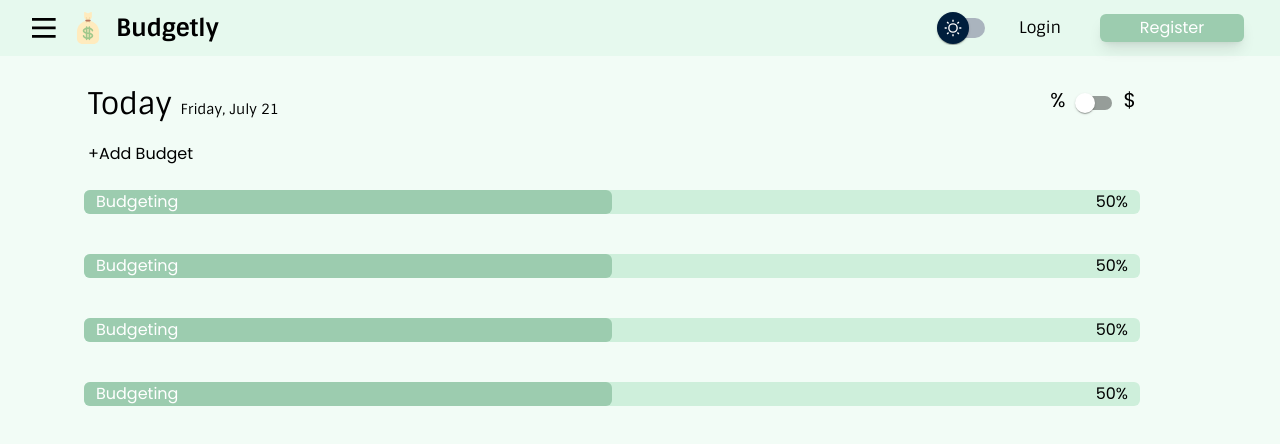
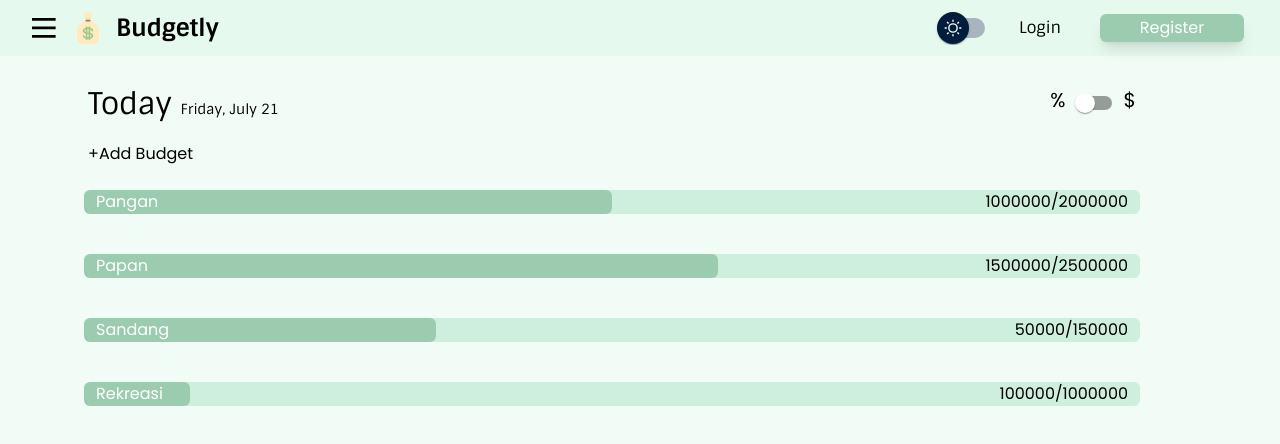
Before and after one commit to AndiRaihan/budgetly-frontend, a React (Vite) app: page /budgeting in a window 1280 px wide. Shown: the top 444 px of the page. Built offline with nearby package versions, Linux system fonts and the light colour scheme.

Commit message:
Refactored budgeting bar

```diff
--- a/src/components/BudgetingBar.tsx
+++ b/src/components/BudgetingBar.tsx
@@ -1,14 +1,32 @@
-export default function BudgetingBar() {
-// TODO: Bikin props untuk ngatur persen/angka, judulnya, max-nya, dan jumlah saat ini
+type BudgetingBarProps = {
+  showPercent: boolean;
+  title: string;
+  limit: number;
+  current: number;
+};
+
+export default function BudgetingBar({
+  showPercent,
+  title,
+  limit,
+  current,
+}: BudgetingBarProps) {
+  // TODO: Bikin props untuk ngatur persen/angka, judulnya, max-nya, dan jumlah saat ini
+  const barLength = (current / limit) * 100;
   return (
-    <div className='w-11/12 flex items-center justify-between rounded-md bg-primary-100 px-3 m-5 relative z-10'>
-        <div className='absolute bg-primary-200 w-[50%] h-full z-20 rounded-md top-0 left-0'></div>
-        <div className='text-white z-30'>
-            Budgeting
-        </div>
-        <div className='text-black z-30'>
-            50%
-        </div>
+    <div className="w-11/12 flex items-center justify-between rounded-md bg-primary-100 px-3 m-5 relative z-10">
+      <div
+      style={{
+        width : `${barLength}%`,
+      }}
+        className={`absolute bg-primary-200 w-[${barLength}%] h-full z-20 rounded-md top-0 left-0`}
+      ></div>
+      <div className="text-white z-30">{title}</div>
+      <div className="text-black z-30">
+        {showPercent
+          ? `${Math.round((current / limit) * 100)}%`
+          : `${current}/${limit}`}
+      </div>
     </div>
-  )
+  );
 }
--- a/src/pages/Budgeting.tsx
+++ b/src/pages/Budgeting.tsx
@@ -53,10 +53,10 @@ export default function Budgeting({ translate, changeCurrentPage }: PageProps) {
       {showForm && (
         <hr className="border rounded-md w-11/12 ml-5 border-black" />
       )}
-      <BudgetingBar />
-      <BudgetingBar />
-      <BudgetingBar />
-      <BudgetingBar />
+      <BudgetingBar current={1000000} limit={2000000} title="Pangan" showPercent={isPercentage} />
+      <BudgetingBar current={1500000} limit={2500000} title="Papan" showPercent={isPercentage} />
+      <BudgetingBar current={50000} limit={150000} title="Sandang" showPercent={isPercentage} />
+      <BudgetingBar current={100_000} limit={1_000_000} title="Rekreasi" showPercent={isPercentage} />
     </div>
   );
 }
```
